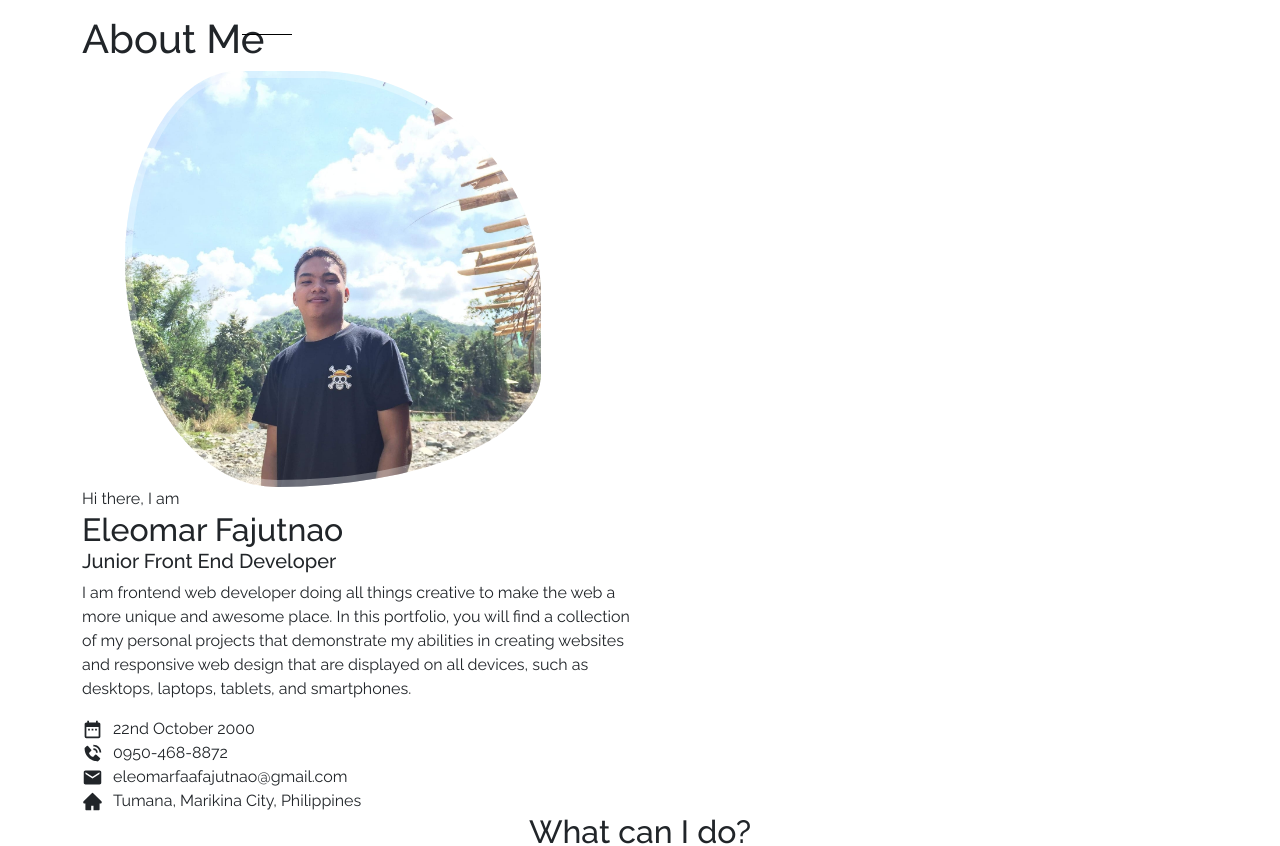
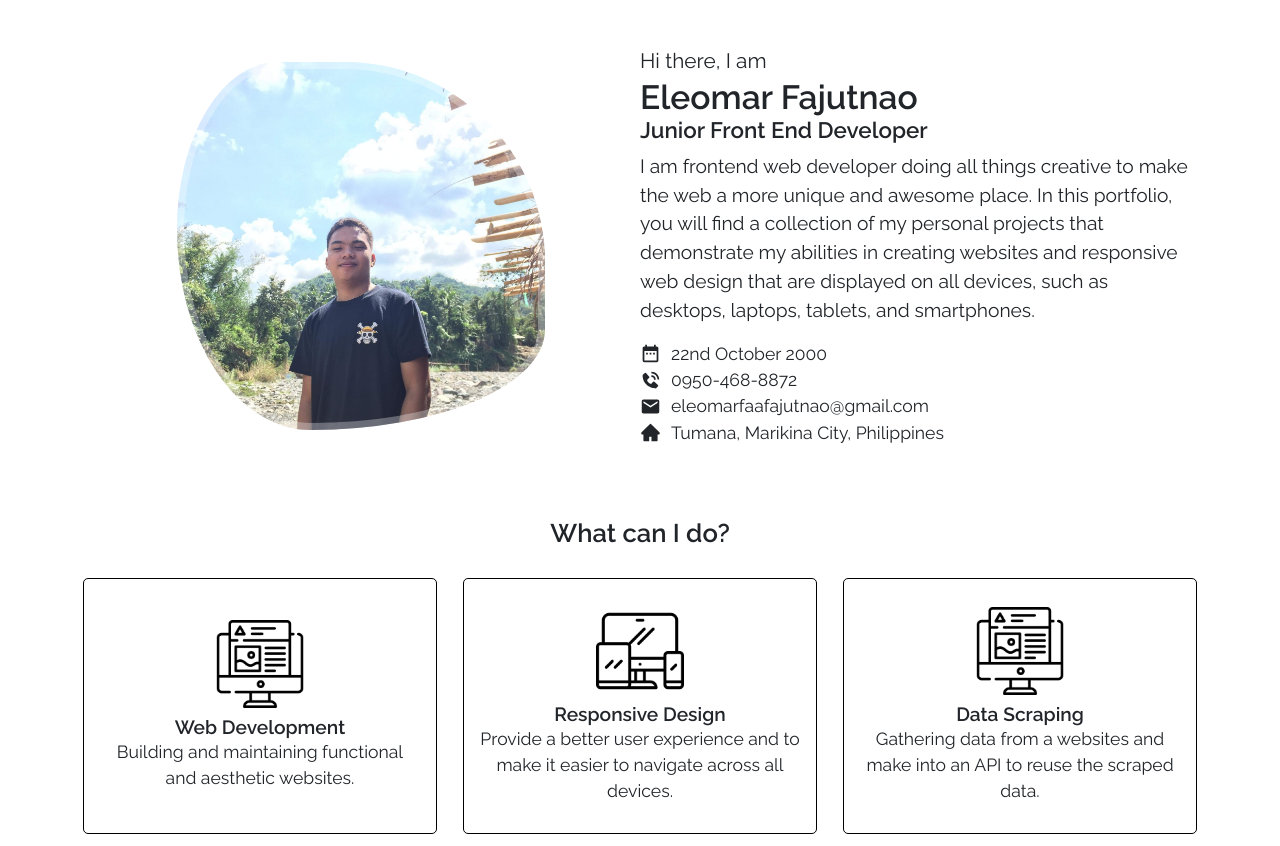
Before and after one commit to Pabyala/portfolio, a React (Create React App) app: page / in a window 1280 px wide. Shown: the part 865-1711 px from the top of the page. Built offline with nearby package versions, Linux system fonts and the light colour scheme.

Commit message:
Update AboutStyle.css

```diff
--- a/src/Pages/AboutStyle.css
+++ b/src/Pages/AboutStyle.css
@@ -1,25 +1,17 @@
 .about-me{
-    padding: 5rem 0 !important;
+    padding: 2rem 0;
 }
-.about-title.fs-2{
-    font-size: 2rem !important;
+.about-title{
     font-weight: 600;
-    margin-bottom: 2.8rem !important;
+    font-size: 1.4rem;
+    margin-bottom: 1.5rem;
 }
-.about-title::before{
-    content: '';
-    position: absolute;
-    width: 50px;
-    height: 1px;
-    background-color: #000000;
-    left: 160px;
-    top: 19px;
-}
-.about-me-body.mb-5{
-    margin-bottom: 8rem !important;
+.about-me-body{
+    margin-bottom: 2.5rem;
 }
 .about-me-img{
-    width: 45%;
+    width: 100%;
+    margin-bottom: 1.6rem;
 }
 .img-me{
     background-image: url(../Asset/152228904_3639387579513474_2193700901534596907_n.jpg);
@@ -28,18 +20,9 @@
     box-shadow: inset 0 0 0 0.4375rem rgb(255 255 255 / 30%);
     justify-self: center;
     background-size: cover;
-    width: 26rem;
-    height: 26rem;
+    width: 17rem;
+    height: 17rem;
     animation: profile_animate 8s ease-in-out infinite 1s;
-}
-
-
-.title-about{
-    color: red;
-    background: pink;
-    height: 2.5rem;
-    width: 14.375rem;
-    margin-bottom: 1.875rem;
 }
 
 @keyframes profile_animate{
@@ -57,206 +40,222 @@
 a{
     text-decoration: none;
 }
-
 .about-me-text{
-    width: 50%;
+    width: 100%;
 }
-.paragraph-sub.fs-5{
-    font-size: 1.3rem !important;
+.paragraph-sub{
+    font-size: 1.1rem;
 }
-.about-name.fs-1{
-    font-size: 2.2rem !important;
+.about-name{
+    font-size: 1.7rem;
     font-weight: 600;
 }
-.about-position.fs-3{
-    font-size: 1.5rem !important;
+.about-position{
+    font-size: 1.2rem;
     font-weight: 600;
 }
-.about-paragrap.fs-6{
-    font-size: 1.1rem !important;
+.about-paragrap{
+    font-size: 1rem;
+    text-align: justify;
 }
-
-.about-socials.no-list-style{
-    list-style-type: none;
-}
-.about-li.fs-5{
-    font-size: 1.1rem !important;
+.about-li{
+    font-size: 1rem;
 }
 .social-icon{
     font-size: 1.3125rem;
     margin-right: 0.625rem;
 }
-
-
-
-
-.about-cando-title.fs-3{
+.about-cando-title{
+    font-size: 1.3rem;
     font-weight: 600;
+    margin-bottom: 1.5rem;
 }
-.cando-img{
-    width: 12.5rem;
+.wcid-row{
+    flex-direction: column;
 }
-.col-card{
-    border-radius: 3px;
-    box-shadow: 0 0.1rem 0.3rem 0.2rem rgba(0,0,0,.15);
-    transition: .3s ease-in-out;
-    min-height: 19.375rem;
+.wcid{
+    padding: .5rem 4rem;
+}
+.wcid-wrap-card{
+    display: flex;
+    flex-direction: column;
+    align-items: center;
+    justify-content: center;
+    border: 1px solid black;
+    border-radius: 5px;
+    padding: 1rem;
 }
 .svg{
-    width: 5.625rem;
+    width: 5rem;
 }
 .title-card{
     font-weight: 600;
+    font-size: 1.1rem;
+    margin-bottom: 0;
 }
-.sub-card.fs-6{
-    font-size: 1.1rem!important;
-}
-.col-card:hover{
-    box-shadow: 0 0.1rem 0.3rem 0.2rem rgba(0,0,0,.45);
+.sub-card{
+    font-size: 1rem;
+    text-align: center;
 }
 
+@media (min-width: 576px) and (max-width: 767px) {
 
-
-@media screen and (max-width: 787px){
-    .about-me {
-        padding: 3rem 0 !important;
+}
+@media (min-width: 768px) and (max-width: 991.98px){
+    .about-title {
+        font-size: 1.8rem;
+        margin-bottom: 2rem;
     }
-    .about-title.fs-2 {
-        font-size: 1.8rem !important;
-        margin-bottom: 2rem !important;
+    .img-me{
+        width: 17.5rem;
+        height: 17.5rem;
     }
-    .about-title::before{
-        width: 50px;
-        left: 140px;
-        top: 19px;
+    .paragraph-sub {
+        font-size: 1.2rem;
     }
-    .about-me-body.d-flex{
-        flex-direction: column !important;
+    .about-name {
+        font-size: 2rem;
     }
-    .about-me-body.mb-5 {
-        margin-bottom: 5rem !important;
+    .about-position {
+        font-size: 1.3rem;
     }
-    .about-me-img {
-        width: 100%;
-        margin-bottom: 2.5rem;
+    .about-paragrap {
+        font-size: 1.1rem;
     }
-    .img-me {
-        width: 18rem;
-        height: 18rem;
-        box-shadow: inset 0 0 0 0.3125rem rgb(255 255 255 / 30%);
+    .about-li {
+        font-size: 1.1rem;
     }
-    .about-me-text {
-        width: 100%;
+    .about-cando-title {
+        font-size: 1.5rem;
     }
-    .paragraph-sub.fs-5 {
-        font-size: 1.2rem !important;
+    .wcid-row {
+        flex-direction: row;
     }
-    .about-name.fs-1 {
-        font-size: 2rem !important;
+    .wcid {
+        padding: 0 .5rem;
     }
-    .about-position.fs-3 {
-        font-size: 1.3rem !important;
-        font-weight: 600;
-    }
-    .about-paragrap.fs-6 {
-        font-size: 1.1rem !important;
-        text-align: justify;
-    }
-    .about-li.fs-5 {
-        font-size: 1.1rem !important;
-    }
-
-    .about-cando-title.fs-3{
-        font-size: 1.5rem !important;
-        margin-bottom: 2rem !important;
-    }
-    .col.px-3{
-        padding: 0 .4rem !important;
-    }
-    .col-card.px-5 {
-        padding: 1rem .3rem !important;
-    }
-    .svg {
-        width: 5rem;
-    }
-    .title-card.fs-5{
-        font-size: 1.1rem !important;
-    }
-    .sub-card.fs-6{
-        font-size: 1.1rem !important
+    .wcid-wrap-card {
+        min-height: 16rem;
     }
 
 }
 
-
-
-@media screen and (max-width: 480px){
-    .about-me {
-        padding: 2rem 0 !important;
+@media (min-width: 992px) and (max-width: 1199.98px){
+    .about-me-body {
+        margin-bottom: 4.5rem;
     }
-    .about-me-body.mb-5 {
-        margin-bottom: 4rem !important;
+    .about-me-body.flex-column{
+        flex-direction: row !important;
     }
-    .about-title.fs-2 {
-        font-size: 1.4rem !important;
-    }
-    .about-title::before{
-        width: 20px;
-        left: 108px;
-        top: 14px;
-    }
-    .img-me {
-        width: 17rem;
-        height: 17rem;
-        box-shadow: inset 0 0 0 0.3125rem rgb(255 255 255 / 30%);
+    .about-title {
+        font-size: 2rem;
+        margin-bottom: 2.5rem;
     }
     .about-me-img {
-        margin-bottom: 1.6rem;
+        margin-bottom: 0;
     }
-    .paragraph-sub.fs-5 {
-        font-size: 1.1rem !important;
+    .img-me{
+        width: 23rem;
+        height: 23rem;
     }
-    .about-name.fs-1 {
-        font-size: 1.7rem !important;
+    .paragraph-sub {
+        font-size: 1.3rem;
     }
-    .about-position.fs-3 {
-        font-size: 1.2rem !important;
-        font-weight: 600;
+    .about-name {
+        font-size: 2.1rem;
     }
-    .about-paragrap.fs-6 {
-        font-size: 1rem !important;
-        text-align: justify;
+    .about-position {
+        font-size: 1.4rem;
     }
-    .about-li.fs-5 {
-        font-size: 1rem !important;
+    .about-paragrap {
+        font-size: 1.2rem;
+        text-align: start;
     }
-
-    .about-cando-title.fs-3 {
-        font-size: 1.3rem !important;
-        margin-bottom: 1.8rem !important;
+    .about-li {
+        font-size: 1.1rem;
     }
-    .row{
-        display: flex;
-        flex-direction: column;
-        align-items: center;
+    .about-cando-title {
+        font-size: 1.6rem;
+        margin-bottom: 1.8rem;
     }
-    .col.px-3 {
-        padding: 0 0.5rem !important;
-        width: 85%;
+    .wcid-row {
+        flex-direction: row;
     }
-    .col-card {
-        min-height: 13.4375rem;
+    .wcid {
+        padding: 0 .8rem;
     }
-    .col-card.px-5 {
-        padding: 1rem 1rem !important;
+    .wcid-wrap-card {
+        min-height: 16rem;
     }
-    .col:not(:nth-child(1n+3)) {
-        margin-bottom: 1rem;
+    .svg {
+        width: 5.5rem;
+        margin-bottom: .5rem;
     }
-    .title-card.fs-5 {
-        margin-bottom: 0 !important;
+    .title-card {
+        font-size: 1.2rem;
     }
-    .sub-card.fs-6 {
-        font-size: 1rem !important;
+    .sub-card {
+        font-size: 1.1rem;
+        margin-bottom: 0;
     }
 }
+
+@media (min-width: 1200px){
+    .about-me-body {
+        margin-bottom: 4.5rem;
+    }
+    .about-me-body.flex-column{
+        flex-direction: row !important;
+    }
+    .about-title {
+        font-size: 2rem;
+        margin-bottom: 2.5rem;
+    }
+    .about-me-img {
+        margin-bottom: 0;
+    }
+    .img-me{
+        width: 23rem;
+        height: 23rem;
+    }
+    .paragraph-sub {
+        font-size: 1.3rem;
+    }
+    .about-name {
+        font-size: 2.1rem;
+    }
+    .about-position {
+        font-size: 1.4rem;
+    }
+    .about-paragrap {
+        font-size: 1.2rem;
+        text-align: start;
+    }
+    .about-li {
+        font-size: 1.1rem;
+    }
+    .about-cando-title {
+        font-size: 1.6rem;
+        margin-bottom: 1.8rem;
+    }
+    .wcid-row {
+        flex-direction: row;
+    }
+    .wcid {
+        padding: 0 .8rem;
+    }
+    .wcid-wrap-card {
+        min-height: 16rem;
+    }
+    .svg {
+        width: 5.5rem;
+        margin-bottom: .5rem;
+    }
+    .title-card {
+        font-size: 1.2rem;
+    }
+    .sub-card {
+        font-size: 1.1rem;
+        margin-bottom: 0;
+    }
+}
```
